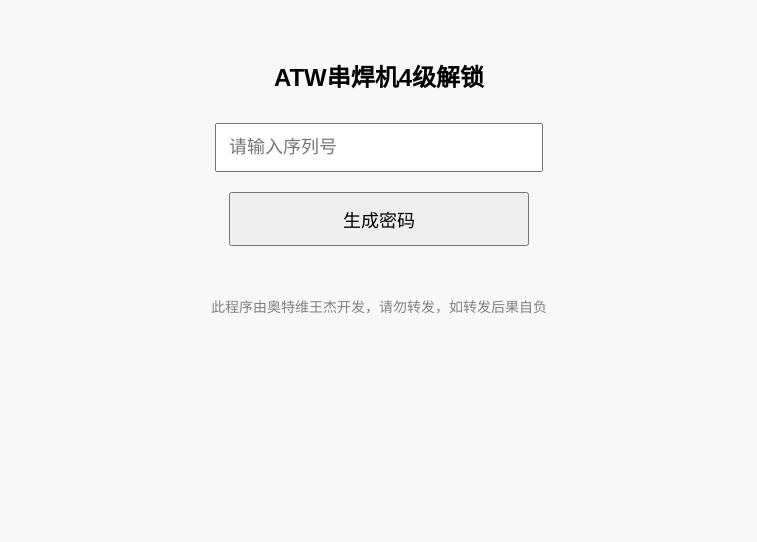
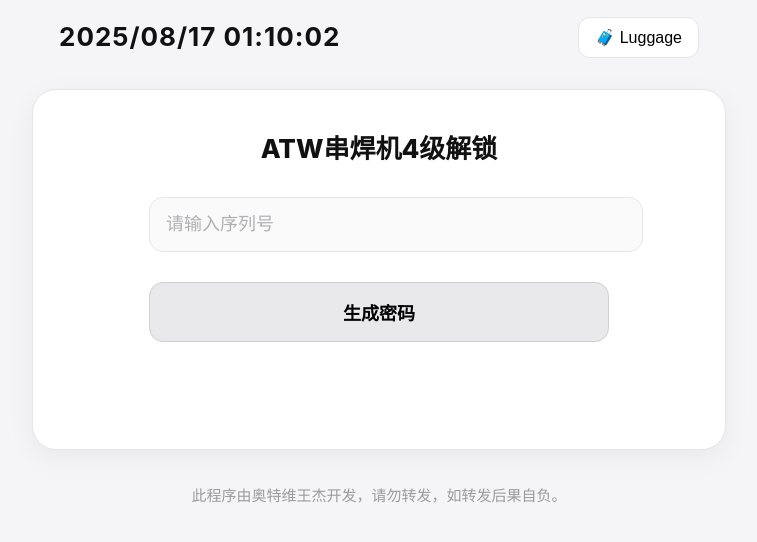
Before and after one commit to Jerry834833904/Jeri, a plain HTML site: page new.html in a window 1280 px wide. Shown: the whole page, without its empty margins (261-1018 px from the left). Drawn offline with Linux system fonts and the light colour scheme.

Commit message:
Add files via upload

```diff
--- a/new.html
+++ b/new.html
@@ -1,63 +1,193 @@
-<!DOCTYPE html>
-<html lang="zh">
+<!doctype html>
+<html lang="zh-CN">
 <head>
-    <meta charset="UTF-8">
-    <title>密码生成工具</title>
-    <meta name="viewport" content="width=device-width, initial-scale=1">
-    <style>
-        body { font-family: Arial, sans-serif; padding: 30px; background-color: #f8f8f8; text-align: center; }
-        input, button { padding: 12px; font-size: 18px; margin: 10px; width: 80%; max-width: 300px; }
-        .result { margin-top: 20px; font-size: 22px; font-weight: bold; }
-    </style>
+  <meta charset="utf-8" />
+  <meta name="viewport" content="width=device-width, initial-scale=1, viewport-fit=cover" />
+  <title>ATW串焊机4级解锁</title>
+  <style>
+    :root{
+      --bg:#f5f5f7; --ink:#111; --muted:#8e8e93; --card:#fff;
+      --border:#e5e5ea; --btnbg:#e9e9ec;
+    }
+    html,body{height:100%;}
+    body{
+      margin:0; background:var(--bg); color:var(--ink);
+      font:18px/1.8 -apple-system,BlinkMacSystemFont,"Segoe UI",Roboto,"PingFang SC","Microsoft YaHei",sans-serif;
+    }
+    .wrap{ min-height:100%; display:flex; flex-direction:column; align-items:center; padding: env(safe-area-inset-top) 24px 48px; }
+    .topbar{
+      width:100%; max-width:640px; display:flex; align-items:center; justify-content:space-between; margin-top:14px;
+    }
+    .datetime{
+      font-size:26px; font-weight:700; letter-spacing:1px;
+    }
+    .luggage{
+      border:1px solid var(--border); background:var(--card); border-radius:12px; padding:10px 16px; cursor:pointer; font-size:16px;
+    }
+    .card{
+      width:100%; max-width:640px; background:var(--card); border:1px solid var(--border);
+      border-radius:24px; margin-top:28px; padding:36px 26px 30px; text-align:center;
+      box-shadow: 0 8px 28px rgba(0,0,0,.05);
+    }
+    h1{ margin:0 0 24px; font-size:26px; font-weight:800; }
+    .input{ margin:18px auto 16px; width:min(460px,100%); }
+    input[type="text"]{ width:100%; font-size:18px; padding:16px 16px; border-radius:14px; border:1px solid var(--border); background:#fafafa; outline:none; }
+    input::placeholder{ color:#b0b0b4; }
+    .btn{
+      width:min(460px,100%); padding:16px; margin:14px auto 0; border-radius:14px;
+      border:1px solid #d0d0d4; background:var(--btnbg); font-weight:700; cursor:pointer; font-size:18px;
+    }
+    .res{ margin-top:20px; font-size:26px; font-weight:700; min-height:1.4em; color:#111; }
+    .err{ color:#e64545; font-size:15px; min-height:1.4em; }
+    .footer{ max-width:640px; color:#9a9aa0; font-size:15px; text-align:center; margin-top:32px; }
+  </style>
 </head>
 <body>
-    <h2>ATW串焊机4级解锁</h2>
-    <input type="number" id="snInput" placeholder="请输入序列号" />
-    <br>
-    <button onclick="generatePassword()">生成密码</button>
-    <div class="result" id="result"></div>
+  <div class="wrap">
+    <!-- 顶部：日期时间 + Luggage（语言切换） -->
+    <div class="topbar">
+      <div class="datetime" id="now">--/--/-- --:--:--</div>
+      <button class="luggage" id="luggageBtn">🧳 Luggage</button>
+    </div>
 
-    <script>
-        function generatePassword() {
-            let ser = parseInt(document.getElementById("snInput").value);
-            if (isNaN(ser)) {
-                document.getElementById("result").innerText = "请输入正确的序列号";
-                return;
-            }
+    <!-- 主体卡片 -->
+    <div class="card">
+      <h1 id="title">ATW串焊机4级解锁</h1>
+      <div class="input">
+        <input id="sn" type="text" inputmode="numeric" pattern="[0-9]*" placeholder="请输入序列号" />
+      </div>
+      <button class="btn" id="genBtn">生成密码</button>
+      <div class="err" id="err"></div>
+      <div class="res" id="res"></div>
+    </div>
 
-            let num = Math.floor(ser / 10000);
-            let num2 = Math.floor(ser / 1000) % 10;
-            let num3 = Math.floor(ser / 100) % 10;
-            let num4 = Math.floor(ser / 10) % 10;
-            let num5 = ser % 10;
-            let num6 = num + num2 + num3 + num4 + num5;
+    <div class="footer" id="foot">此程序由奥特维王杰开发，请勿转发，如转发后果自负。</div>
+  </div>
 
-            let now = new Date();
-            let year = now.getFullYear();
-            let month = now.getMonth() + 1;
-            let day = now.getDate();
-            let dayOfWeek = now.getDay(); // Sunday=0
-            let num8 = (dayOfWeek === 0) ? 7 : dayOfWeek;
+  <script>
+    // ===== 多语言文本 =====
+    const i18n = {
+      zh: {
+        title: "ATW串焊机4级解锁",
+        placeholder: "请输入序列号",
+        gen: "生成密码",
+        resultPrefix: "密码是：",
+        errNaN: "请输入正确的序列号（仅数字）。",
+        errRange: "序列号超出范围：需要 0 ~ 4294967295。",
+        footer: "此程序由奥特维王杰开发，请勿转发，如转发后果自负。",
+        luggage: "🧳 Luggage"
+      },
+      en: {
+        title: "ATW Tab Welding L4 Unlock",
+        placeholder: "Enter Serial Number",
+        gen: "Generate Password",
+        resultPrefix: "Password: ",
+        errNaN: "Please enter a valid serial number (digits only).",
+        errRange: "Serial out of range: must be 0 ~ 4294967295.",
+        footer: "Developed by ATW Jerry. Do not redistribute; you assume all risks.",
+        luggage: "🧳 Luggage"
+      }
+    };
+    let lang = "zh";
 
-            // 修复跨天 bug：使用 UTC 保证 dayOfYear 计算准确
-            let dayOfYear = Math.floor((Date.UTC(year, month - 1, day) - Date.UTC(year, 0, 0)) / (1000 * 60 * 60 * 24));
+    function applyI18n() {
+      const t = i18n[lang];
+      document.getElementById('title').textContent = t.title;
+      document.getElementById('sn').placeholder = t.placeholder;
+      document.getElementById('genBtn').textContent = t.gen;
+      document.getElementById('foot').textContent = t.footer;
+      document.getElementById('luggageBtn').textContent = t.luggage;
+      const resEl = document.getElementById('res');
+      if (resEl.dataset.rawPwd) {
+        resEl.textContent = t.resultPrefix + resEl.dataset.rawPwd;
+      }
+      document.documentElement.lang = (lang === 'zh' ? 'zh-CN' : 'en');
+    }
 
-            let left = (month * day + year + Math.pow(num6, 3)) + Math.pow(num8, 2) + dayOfYear +
-                       ((num5 * 100 + num3 * 10 + num) * (num5 + num3 * 10 + num * 100));
+    // ===== 顶部日期+时间 =====
+    const nowEl = document.getElementById('now');
+    function pad(n){ return String(n).padStart(2,'0'); }
+    function tick() {
+      const d = new Date();
+      const dateStr = `${d.getFullYear()}/${pad(d.getMonth()+1)}/${pad(d.getDate())}`;
+      const timeStr = `${pad(d.getHours())}:${pad(d.getMinutes())}:${pad(d.getSeconds())}`;
+      nowEl.textContent = `${dateStr} ${timeStr}`;
+    }
+    setInterval(tick, 1000); tick();
 
-            let num9 = left ^ 36873;
+    // ===== C# 等价算法 =====
+    function intDiv(n, d){ return n < 0 ? Math.ceil(n/d) : Math.floor(n/d); }
+    function intMod(n, d){ return n - intDiv(n,d) * d; }
+    function getDayOfYear(d){
+      const start = new Date(d.getFullYear(), 0, 1);
+      return Math.floor((d - start)/86400000) + 1;
+    }
+    function calNew(ser){
+      const num  = intDiv(ser, 10000);
+      const num2 = intDiv(ser, 1000) % 10;
+      const num3 = intDiv(ser, 100)  % 10;
+      const num4 = intDiv(ser, 10)   % 10;
+      const num5 = ser % 10;
+      const num6 = num + num2 + num3 + num4 + num5;
 
-            let password = (
-                (num9 % 10) * 10000 +
-                Math.floor(num9 / 10) % 10 * 1000 +
-                Math.floor(num9 / 100) % 10 * 100 +
-                Math.floor(num9 / 1000) % 10 * 10 +
-                Math.floor(num9 / 10000) % 10
-            );
+      const now = new Date();
+      const year  = now.getFullYear();
+      const month = now.getMonth() + 1;
+      const day   = now.getDate();
+      const dow0  = now.getDay();
+      const num8  = (dow0 === 0 ? 7 : dow0);
+      const doy   = getDayOfYear(now);
 
-            document.getElementById("result").innerText = "密码是：" + password.toString().padStart(5, "0");
-        }
-    </script>
-    <p style="font-size:14px;color:gray;margin-top:40px;">此程序由奥特维王杰开发，请勿转发，如转发后果自负</p>
+      const abc = num5 * 100 + num3 * 10 + num;
+      const cba = num5 + num3 * 10 + num * 100;
+
+      const sum = (month * day) + year + (num6 ** 3) + (num8 ** 2) + doy + (abc * cba);
+      const num9 = (sum | 0) ^ 36873;
+
+      const d0 = intMod(num9, 10);
+      const d1 = intMod(intDiv(num9, 10),    10);
+      const d2 = intMod(intDiv(num9, 100),   10);
+      const d3 = intMod(intDiv(num9, 1000),  10);
+      const d4 = intMod(intDiv(num9, 10000), 10);
+
+      const reversed = d0*10000 + d1*1000 + d2*100 + d3*10 + d4;
+      const s = String(Math.abs(reversed)).padStart(5,'0');
+      return reversed < 0 ? '-' + s : s;
+    }
+
+    // ===== 交互 =====
+    const snEl   = document.getElementById('sn');
+    const genBtn = document.getElementById('genBtn');
+    const resEl  = document.getElementById('res');
+    const errEl  = document.getElementById('err');
+    const lugBtn = document.getElementById('luggageBtn');
+
+    function compute(){
+      errEl.textContent = '';
+      const t = i18n[lang];
+      const raw = (snEl.value || '').trim();
+      if (!/^\d+$/.test(raw)){
+        errEl.textContent = t.errNaN;
+        resEl.textContent = '';
+        resEl.dataset.rawPwd = '';
+        return;
+      }
+      const n = Number(raw);
+      if (!Number.isFinite(n) || n < 0 || n > 4294967295){
+        errEl.textContent = t.errRange;
+        resEl.textContent = '';
+        resEl.dataset.rawPwd = '';
+        return;
+      }
+      const pwd = calNew(n);
+      resEl.dataset.rawPwd = pwd;
+      resEl.textContent = t.resultPrefix + pwd;
+    }
+    genBtn.addEventListener('click', compute);
+    snEl.addEventListener('keydown', e => { if (e.key === 'Enter') compute(); });
+
+    lugBtn.addEventListener('click', () => { lang = (lang === 'zh' ? 'en' : 'zh'); applyI18n(); });
+    applyI18n();
+  </script>
 </body>
 </html>
```
